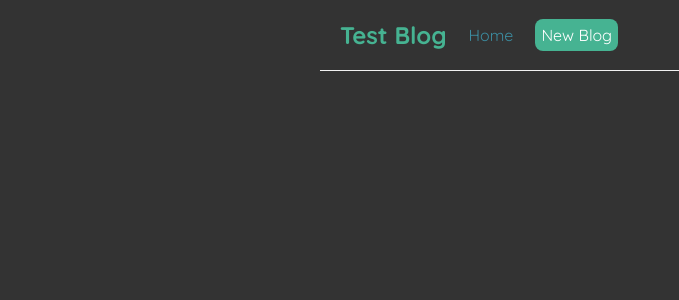
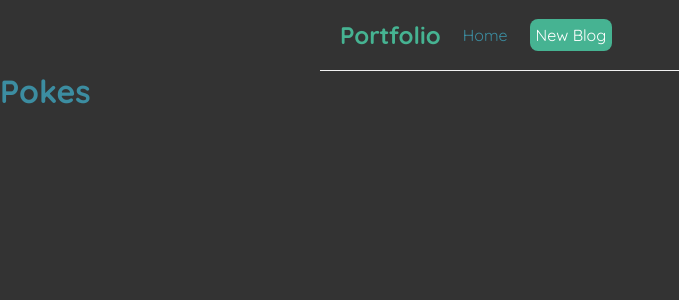
Before and after one commit to digidoor/react-portfolio, a React (Create React App) app: page /react-portfolio/pokes in a window 1280 px wide. Shown: the top 300 px of the page, without its empty margins (0-679 px from the left). Built offline with nearby package versions, Linux system fonts and the light colour scheme.

Commit message:
added pokemon page, didn't link yet

```diff
--- a/src/App.js
+++ b/src/App.js
@@ -1,6 +1,7 @@
 import { Route, Routes } from "react-router-dom";
 import Navbar from './components/Navbar';
 import Home from './pages/Home';
+import Pokemon from './pages/Pokemon';
 
 function App() {
   const title = "Welcome to the test site";
@@ -11,6 +12,7 @@ function App() {
       <Navbar />
       <Routes>
         <Route path='/' element={<Home />} />
+        <Route path='/pokes' element={<Pokemon />} />
       </Routes>
     </>
   );
--- a/src/components/Navbar.js
+++ b/src/components/Navbar.js
@@ -2,7 +2,7 @@ const Navbar = () =>
 {
     return (
         <nav className="navbar">
-            <h1> Test Blog</h1>
+            <h1> Portfolio</h1>
             <div className="link">
                 <a href="/">Home</a>
                 <a href="/create" style={{
--- /dev/null
+++ b/src/pages/Pokemon.js
@@ -0,0 +1,9 @@
+const Pokemon = () =>
+{
+
+	return(
+		<h1>Pokes</h1>
+	);
+};
+
+export default Pokemon;
```
